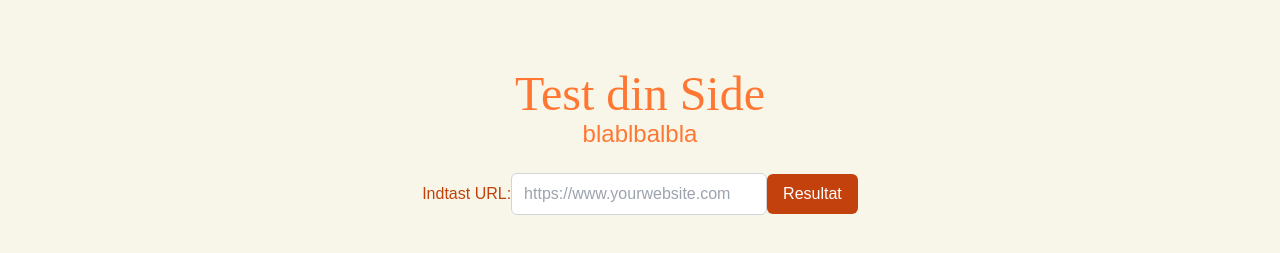
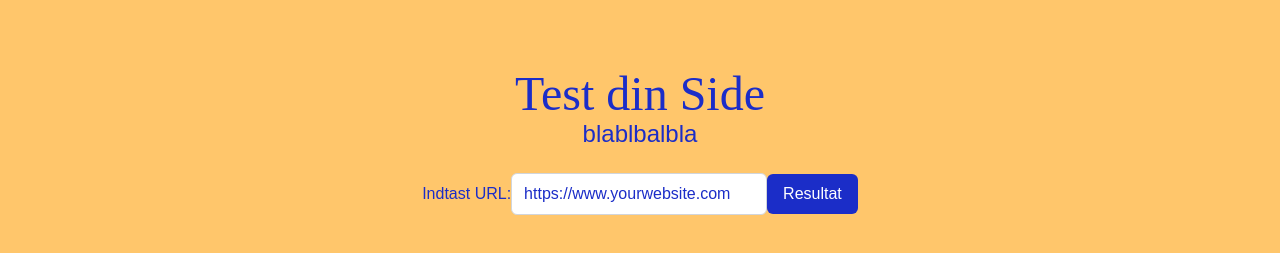
Before and after one commit to Kongriel/diversa2.0, a Next.js app: page / in a window 1280 px wide. Shown: the part 417-670 px from the top of the page. Built offline with nearby package versions, Linux system fonts and the light colour scheme.

Commit message:
farvforsog

```diff
--- a/src/app/layout.jsx
+++ b/src/app/layout.jsx
@@ -8,7 +8,7 @@ export const metadata = {
 
 export default function RootLayout({ children }) {
   return (
-    <html className="bg-brand-beige-10" lang="en">
+    <html className="bg-farve-1" lang="en">
       <body style={{ fontFamily: "Poppins, sans-serif" }}>
         <Header />
         {children}
--- a/src/app/page.jsx
+++ b/src/app/page.jsx
@@ -4,20 +4,20 @@ import Image from "next/image";
 
 export default async function Page() {
   return (
-    <main className="bg-brand-beige-10 flex flex-col items-center justify-center h-screen">
+    <main className="bg-farve-1 flex flex-col items-center justify-center h-screen">
       <div className="text-center">
-        <h1 className="text-brand-orange-70  text-5xl font-libreBaskerville"> Test din Side</h1>
-        <p className="text-brand-orange-70  text-2xl font-poppins">blablbalbla</p>
+        <h1 className="text-farve-text  text-5xl font-libreBaskerville"> Test din Side</h1>
+        <p className="text-farve-text  text-2xl font-poppins">blablbalbla</p>
       </div>
 
       <form action="/result" className="mt-4">
         <div></div>
-        <label htmlFor="url" className="text-orange-700">
+        <label htmlFor="url" className="text-farve-text">
           Indtast URL:
         </label>
-        <input type="url" name="url" id="url" placeholder="https://www.yourwebsite.com" className="border border-gray-300 rounded-md px-3 py-2 w-64 text-brand-orange-70 placeholder-orange-70 focus:outline-none focus:border-orange-500" />
+        <input type="url" name="url" id="url" placeholder="https://www.yourwebsite.com" className="border border-gray-300 rounded-md px-3 py-2 w-64 text-farve-text placeholder-farve-text focus:outline-none focus:border-farve-text" />
 
-        <button type="submit" className="mt-2 bg-orange-700 text-white py-2 px-4 rounded-md hover:bg-orange-600">
+        <button type="submit" className="mt-2 bg-farve-text text-white py-2 px-4 rounded-md hover:bg-farve-text">
           Resultat
         </button>
       </form>
--- a/src/app/result/page.jsx
+++ b/src/app/result/page.jsx
@@ -124,7 +124,7 @@ export default async function ResultPage({ searchParams }) {
   score = Math.max(score, 0);
 
   return (
-    <main className="bg-brand-beige-10  items-center justify-center my-6 ">
+    <main className="bg-farve-1  items-center justify-center my-6 ">
       <form action="" className=" flex justify-center my-6">
         <input
           type="url"
--- a/src/app/rules/[slug]/page.jsx
+++ b/src/app/rules/[slug]/page.jsx
@@ -36,7 +36,7 @@ export default function RulePage({ params }) {
   return (
     <main>
       <div>
-        <div className="mx-4">
+        <div className="mx-4 ">
           <h1 className="text-4xl my-4 font-libreBaskerville">{headline}</h1>
           <h4 className="text-2xl my-2 font-libreBaskerville">Explanation</h4>
           <p className="my-1 font-poppins">{explanation}</p>
--- a/tailwind.config.js
+++ b/tailwind.config.js
@@ -24,10 +24,9 @@ module.exports = {
         "grey-60": "#666666",
         "grey-80": "#333333",
         "grey-100": "#000000",
-        "bg-farve": "#1b2dc8" /*blå*/,
-        "bg-kontrast": "#ffc66b",
+        "farve-text": "#1b2dc8" /*blå*/,
+        "farve-1": "#ffc66b",
 
-        "farve-1": "#123456",
         "farve-2": "#abcdef",
         "farve-3": "#fedcba",
       },
```
